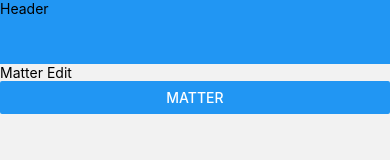
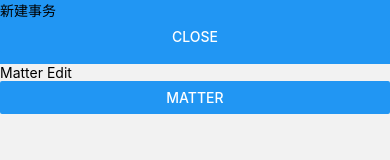
Before and after one commit to GStarP/time-tracker, a React Native app: screen /MatterEdit in a window 390 px wide. Shown: the top 160 px of the page. Built offline with nearby package versions, Linux system fonts and the light colour scheme.

Commit message:
init: store

```diff
--- a/package.json
+++ b/package.json
@@ -12,6 +12,7 @@
     "@react-navigation/native-stack": "^6.9.11",
     "expo": "~47.0.12",
     "expo-status-bar": "~1.4.2",
+    "jotai": "^2.0.2",
     "react": "18.1.0",
     "react-dom": "18.1.0",
     "react-native": "0.70.5",
--- a/src/components/Header.tsx
+++ b/src/components/Header.tsx
@@ -1,10 +1,16 @@
+import { useAtom } from "jotai/react";
 import { View, StyleSheet, Text } from "react-native";
+import { HeaderStore } from "../store";
 import { COLOR_PRIMARY } from "../styles/const";
 
 export default function Header() {
+  const [title] = useAtom(HeaderStore.title);
+  const [HeaderActions] = useAtom(HeaderStore.actions);
+
   return (
     <View style={styles.header}>
-      <Text>Header</Text>
+      <Text>{title}</Text>
+      {HeaderActions}
     </View>
   );
 }
--- /dev/null
+++ b/src/modules/text.ts
@@ -0,0 +1,6 @@
+/**
+ * Header Title
+ */
+export const HEADER_TITLE_MATTER = "事务";
+export const HEADER_TITLE_MATTER_CREATE = "新建事务";
+export const HEADER_TITLE_MATTER_EDIT = "编辑事务";
--- a/src/pages/MatterEditPage.tsx
+++ b/src/pages/MatterEditPage.tsx
@@ -1,9 +1,22 @@
 import { View, StyleSheet, Text, Button } from "react-native";
-import { useNavigation } from "@react-navigation/native";
+import { useNavigation, useFocusEffect } from "@react-navigation/native";
 import { WithHeaderNavigationProp } from "../routes/type";
+import { useSetAtom } from "jotai/react";
+import { HeaderStore } from "../store";
+import { HEADER_TITLE_MATTER_CREATE } from "../modules/text";
 
 export default function MatterEditPage() {
+  /**
+   * navigation
+   */
   const navigation = useNavigation<WithHeaderNavigationProp>();
+  const setHeaderTitle = useSetAtom(HeaderStore.title);
+  const setHeaderActions = useSetAtom(HeaderStore.actions);
+  useFocusEffect(() => {
+    setHeaderTitle(HEADER_TITLE_MATTER_CREATE);
+    setHeaderActions(MatterEditPageHeaderActions);
+  });
+
   return (
     <View>
       <Text>Matter Edit</Text>
@@ -14,3 +27,11 @@ export default function MatterEditPage() {
     </View>
   );
 }
+
+function MatterEditPageHeaderActions() {
+  return (
+    <View>
+      <Button title="Close"></Button>
+    </View>
+  );
+}
--- a/src/pages/MatterPage.tsx
+++ b/src/pages/MatterPage.tsx
@@ -1,9 +1,21 @@
 import { View, StyleSheet, Text, Button } from "react-native";
-import { useNavigation } from "@react-navigation/native";
+import { useNavigation, useFocusEffect } from "@react-navigation/native";
 import { WithHeaderNavigationProp } from "../routes/type";
+import { useSetAtom } from "jotai/react";
+import { HeaderStore } from "../store";
+import { HEADER_TITLE_MATTER } from "../modules/text";
 
 export default function MatterPage() {
+  /**
+   * navigation
+   */
   const navigation = useNavigation<WithHeaderNavigationProp>();
+  const setHeaderTitle = useSetAtom(HeaderStore.title);
+  const setHeaderActions = useSetAtom(HeaderStore.actions);
+  useFocusEffect(() => {
+    setHeaderTitle(HEADER_TITLE_MATTER);
+    setHeaderActions(MatterPageHeaderActions);
+  });
 
   return (
     <View>
@@ -15,3 +27,11 @@ export default function MatterPage() {
     </View>
   );
 }
+
+function MatterPageHeaderActions() {
+  return (
+    <View>
+      <Text>No Actions</Text>
+    </View>
+  );
+}
--- /dev/null
+++ b/src/store/header.ts
@@ -0,0 +1,6 @@
+import { atom } from "jotai";
+
+export const HeaderStore = {
+  title: atom(""),
+  actions: atom<JSX.Element | null>(null),
+};
--- /dev/null
+++ b/src/store/index.ts
@@ -0,0 +1 @@
+export { HeaderStore } from "./header";
```
Also changed, not shown: 1 other file (tests, documents, lock files or other folders).
